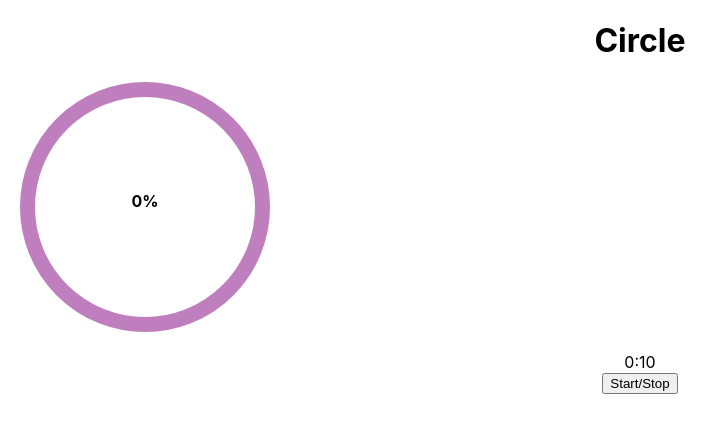
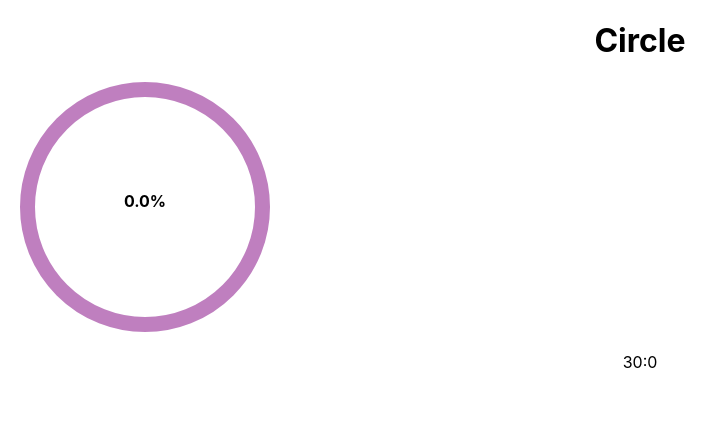
Before and after one commit to JWeilert/ReactProject, a React (Create React App) app: page / in a window 1280 px wide. Shown: the top 432 px of the page, without its empty margins (0-728 px from the left). Built offline with nearby package versions, Linux system fonts and the light colour scheme.

Commit message:
Changed timer to start on circle click. Percentage only goes to tenth now

```diff
--- a/src/Content/Circle.js
+++ b/src/Content/Circle.js
@@ -7,6 +7,7 @@ const Circle = (props) => {
     /*For Drawling Circle */
   }
   let [offset, setOffset] = useState(0);
+  let [start, timeStart] = useState(false);
   const { size, progress, strokeWidth, circleOneColor, circleTwoColor } = props;
   const center = size / 2;
   const radius = size / 2 - strokeWidth / 2;
@@ -16,7 +17,10 @@ const Circle = (props) => {
     setOffset(progressOffset);
     console.log("Loaded");
   }, [progress, circumfrerence]);
-
+  const change = () => {
+    timeStart(!start);
+    console.log(start);
+  };
   return (
     <div>
       {/*
@@ -28,7 +32,7 @@ const Circle = (props) => {
     //pathLength = total lenght of circles circumfrance
 
     */}
-      <svg className="circleChart" width={size} height={size}>
+      <svg onClick={change} className="circleChart" width={size} height={size}>
         <circle
           className="circleBig"
           stroke={circleOneColor}
@@ -48,10 +52,14 @@ const Circle = (props) => {
           strokeDashoffset={offset}
         ></circle>
         <text x={center} y={center} className="percentage">
-          {progress}%
+          {progress.toFixed(1)}%
         </text>
       </svg>
-      <Timer progress={props.progress} newProgress={props.newProgress} />
+      <Timer
+        progress={props.progress}
+        newProgress={props.newProgress}
+        start={start}
+      />
     </div>
   );
 };
--- a/src/Content/Timer.js
+++ b/src/Content/Timer.js
@@ -3,22 +3,21 @@ import "./css/timer.css";
 
 const Timer = (props) => {
   var timer;
-  const startTime = 10;
+  const startTime = 1800;
   let [time, totalTime] = useState(startTime);
   let [minute, minuteSet] = useState(0);
   let [second, secondSet] = useState(0);
-  let [start, timeStart] = useState(false);
   let [eclipsedTime, timeEclipsed] = useState(0);
   {
     /* CountDown */
   }
 
   useEffect(() => {
-    if (start) {
+    if (props.start) {
       startTimer();
     }
     return () => (clearInterval(timer), console.log("test"));
-  }, [start]);
+  }, [props.start]);
 
   const startTimer = () => {
     timer = setInterval(() => {
@@ -31,15 +30,10 @@ const Timer = (props) => {
     }, 500);
   };
 
-  const change = () => {
-    timeStart(!start);
-    console.log(start);
-  };
-
   useEffect(() => {
     minuteSet(Math.floor(time / 60));
     secondSet(Math.floor(time % 60));
-  }, [minute, second, time, start]);
+  }, [minute, second, time]);
 
   {
     /* Returning */
@@ -50,7 +44,6 @@ const Timer = (props) => {
       <div id="timer">
         {minute}:{second}
       </div>
-      <button onClick={change}>Start/Stop</button>
     </div>
   );
 };
```
